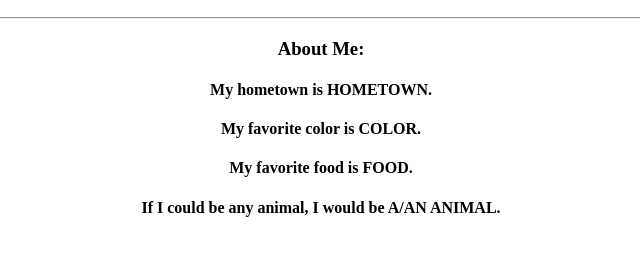
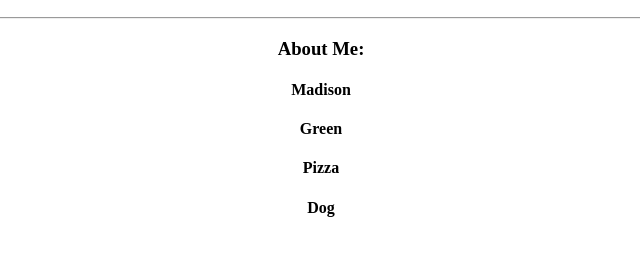
Before and after one commit to mollyraymond/my-first-repo, a plain HTML site: page index.html in a window 1280 px wide. Shown: the part 110-366 px from the top of the page, without its empty margins (319-959 px from the left). Drawn offline with Linux system fonts and the light colour scheme.

Commit message:
Changed Info

```diff
--- a/index.html
+++ b/index.html
@@ -11,10 +11,10 @@
                 <h2>Software Developer</h2>
                 <hr>
                 <h3>About Me:</h3>
-                    <h4>My hometown is HOMETOWN.</h4>
-                    <h4>My favorite color is COLOR.</h4>
-                    <h4>My favorite food is FOOD.</h4>
-                    <h4>If I could be any animal, I would be A/AN ANIMAL.</h4>
+                    <h4>Madison</h4>
+                    <h4>Green</h4>
+                    <h4>Pizza</h4>
+                    <h4>Dog</h4>
             </div>
           </body>
         </html>
```
